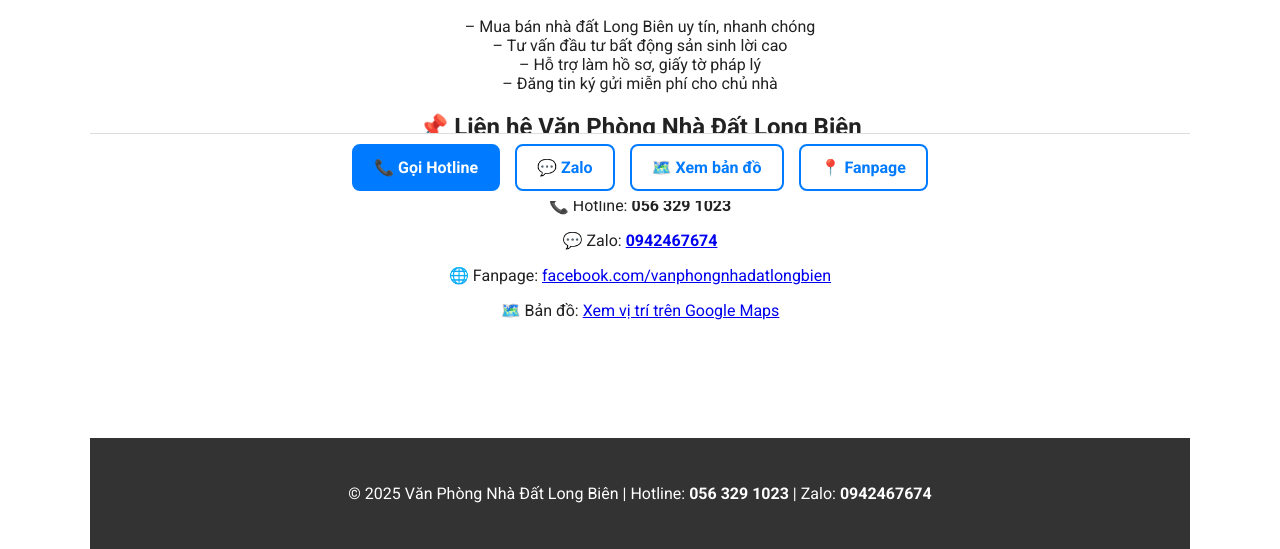
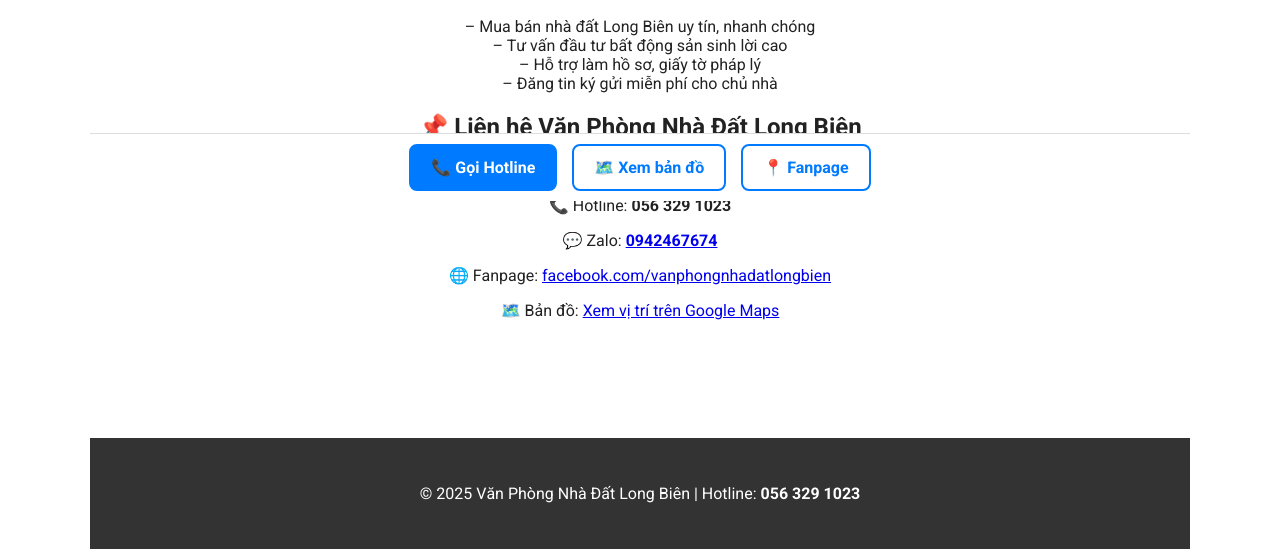
Before and after one commit to webhanoi/nhadatlongbien, a plain HTML site: page index.html in a window 1280 px wide. Shown: the part 629-1178 px from the top of the page. Drawn offline with Linux system fonts and the light colour scheme.

Commit message:
Update index.html

```diff
--- a/index.html
+++ b/index.html
@@ -12,7 +12,7 @@
 
   <!-- Open Graph -->
   <meta property="og:title" content="Văn Phòng Nhà Đất Long Biên | Mua Bán Nhà Đất Uy Tín" />
-  <meta property="og:description" content="Chuyên tư vấn mua bán nhà đất Long Biên – Giá tốt, hỗ trợ tận tâm. Liên hệ Hotline 056 329 1023 hoặc Zalo 0942467674 để xem nhà ngay!" />
+  <meta property="og:description" content="Chuyên tư vấn mua bán nhà đất Long Biên – Giá tốt, hỗ trợ tận tâm. Liên hệ Hotline 056 329 1023 để xem nhà ngay!" />
   <meta property="og:image" content="https://i.postimg.cc/CMCVBDWB/5-B10-DDDF-330-B-4-E09-A69-C-01-AAA2618236.png" />
   <meta property="og:url" content="https://m.facebook.com/vanphongnhadatlongbien/" />
   <meta property="og:type" content="website" />
@@ -143,13 +143,13 @@
 
       <div class="footer-buttons">
         <a class="btn" href="tel:0563291023">📞 Gọi Hotline</a>
-        <a class="btn ghost" href="https://zalo.me/0942467674" target="_blank">💬 Zalo</a>
+
         <a class="btn ghost" href="https://maps.app.goo.gl/NH8ZLW7ChUqYFXx78" target="_blank">🗺️ Xem bản đồ</a>
         <a class="btn ghost" href="https://m.facebook.com/vanphongnhadatlongbien/" target="_blank">📍 Fanpage</a>
       </div>
 
       <footer>
-        <p>© 2025 Văn Phòng Nhà Đất Long Biên | Hotline: <strong>056 329 1023</strong> | Zalo: <strong>0942467674</strong></p>
+        <p>© 2025 Văn Phòng Nhà Đất Long Biên | Hotline: <strong>056 329 1023</strong></p>
       </footer>
     </section>
   </div>
```
